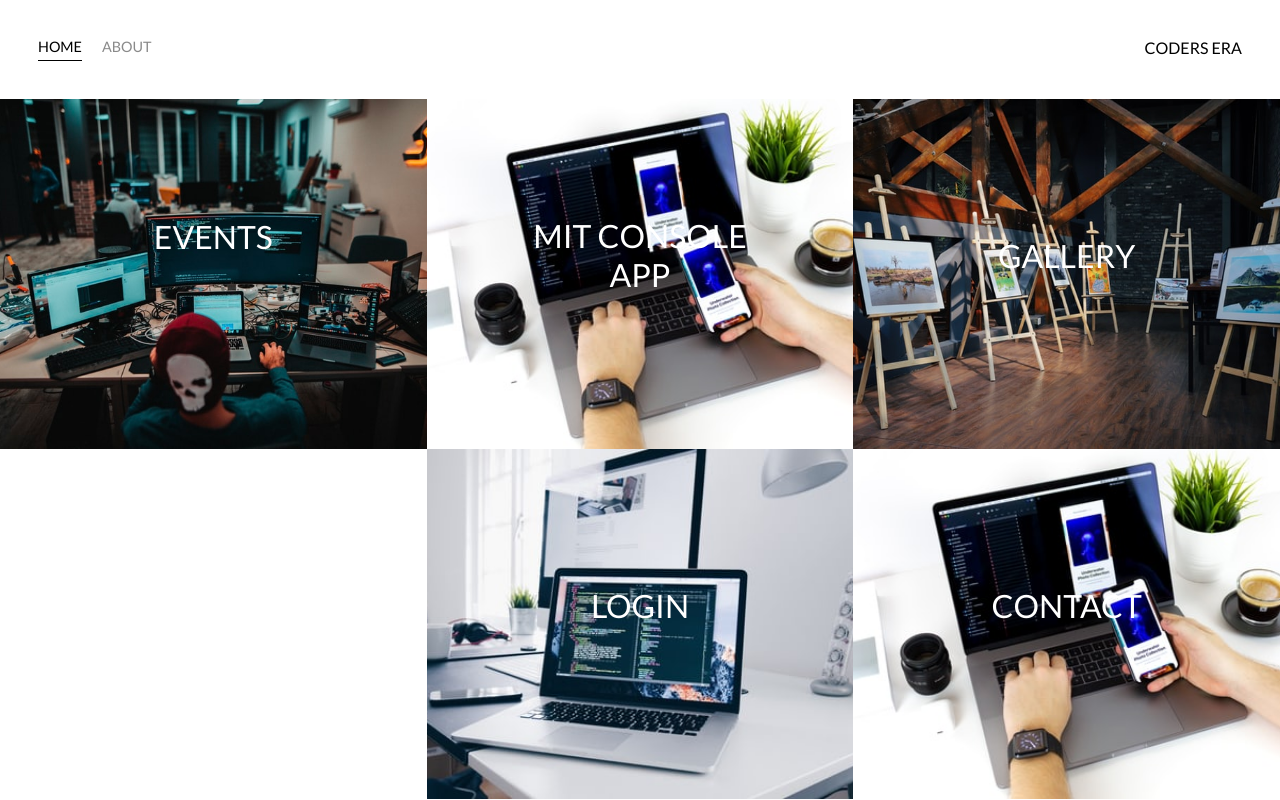
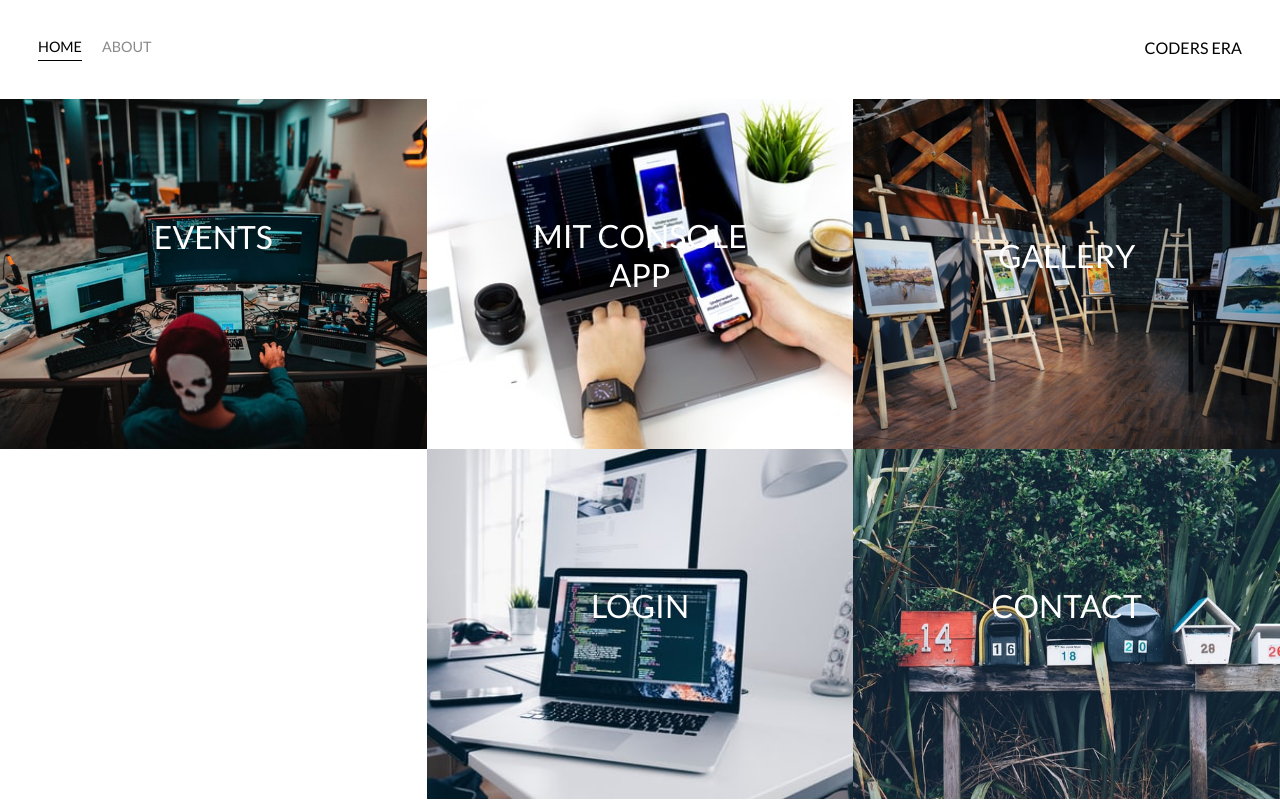
Before and after one commit to rishabkoul/codersera, a plain HTML site: page index.html in a window 1280 px wide. Drawn offline with Linux system fonts and the light colour scheme.

Commit message:
Added correct contact picture

```diff
--- a/index.html
+++ b/index.html
@@ -88,7 +88,7 @@
         </div>
 
         <div class="portfolio-item-wrapper">
-          <div class="portfolio-img-background" style="background-image:url(images/app.jpg)"></div>
+          <div class="portfolio-img-background" style="background-image:url(images/contact.jpg)"></div>
           <div class="img-text-wrapper">
             <div class="logo-wrapper">
             <p class="rimagetext">CONTACT</p>
```
